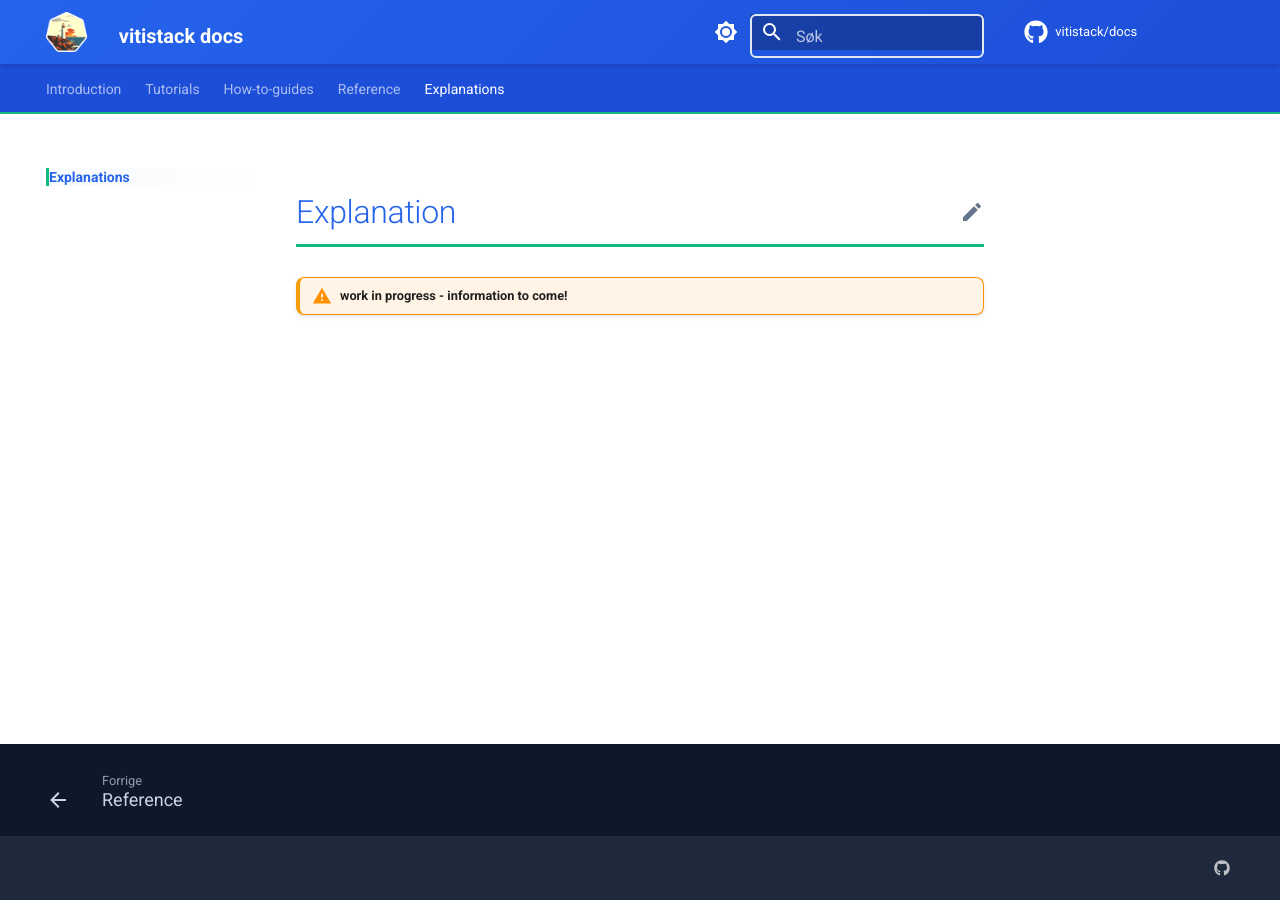
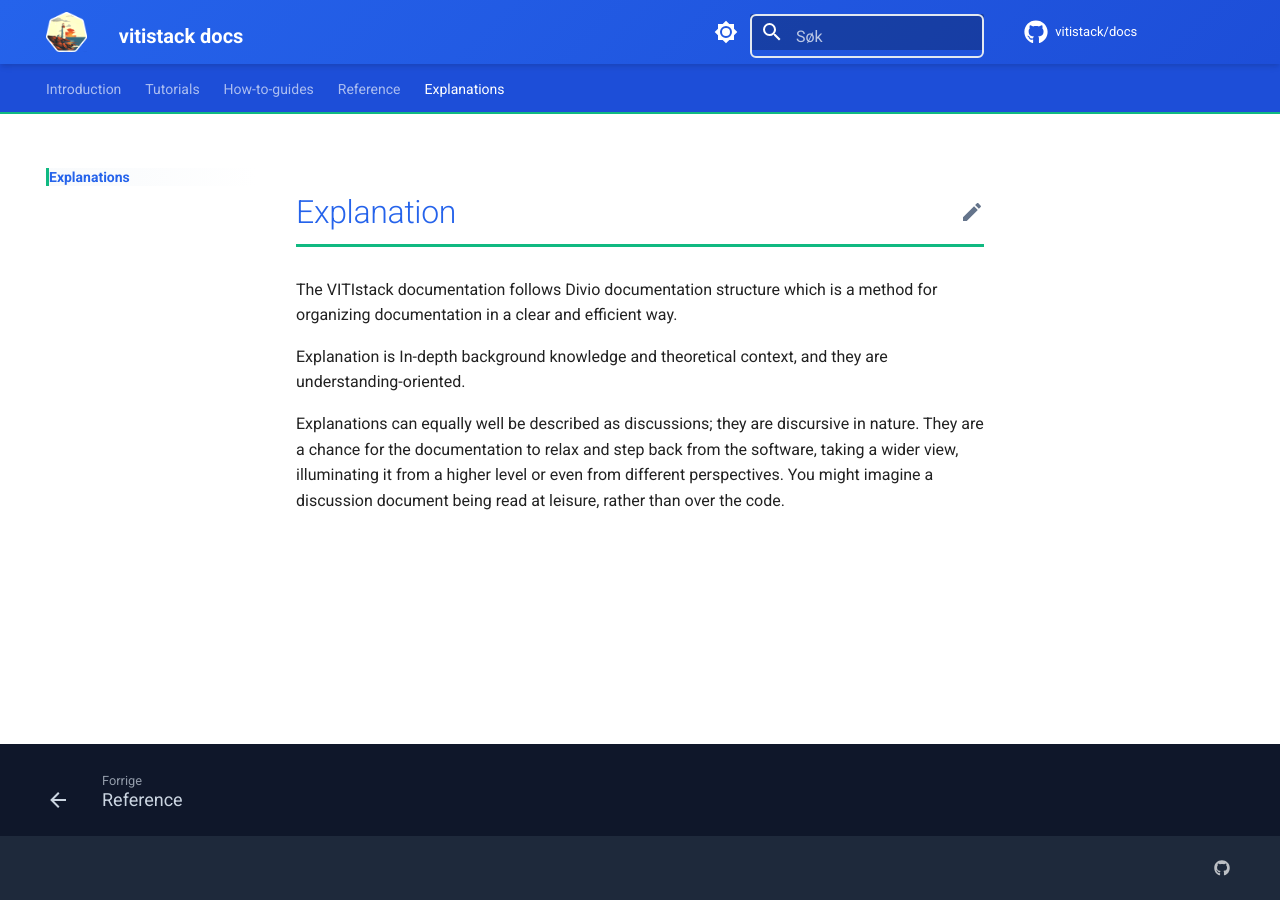
Before and after one commit to vitistack/docs, an MkDocs documentation site: the page built from docs/explanation/index.md, in a window 1280 px wide. Built offline with MkDocs 1.6.1 and Material for MkDocs 9.7.7, drawn with Linux system fonts in a browser that asks for light colours; comment, search, counter and statistics services are not loaded.

Commit message:
added text to det structure types

```diff
--- a/docs/explanation/index.md
+++ b/docs/explanation/index.md
@@ -1,3 +1,7 @@
 # Explanation
 
-!!! warning "work in progress - information to come!"
+The VITIstack documentation follows Divio documentation structure which is a method for organizing documentation in a clear and efficient way.
+
+Explanation is In-depth background knowledge and theoretical context, and they are understanding-oriented.
+
+Explanations can equally well be described as discussions; they are discursive in nature. They are a chance for the documentation to relax and step back from the software, taking a wider view, illuminating it from a higher level or even from different perspectives. You might imagine a discussion document being read at leisure, rather than over the code.
```
Also changed, not shown: docs/howtoguide/index.md (+5 -1 lines), docs/reference/index.md (+5 -1 lines).
